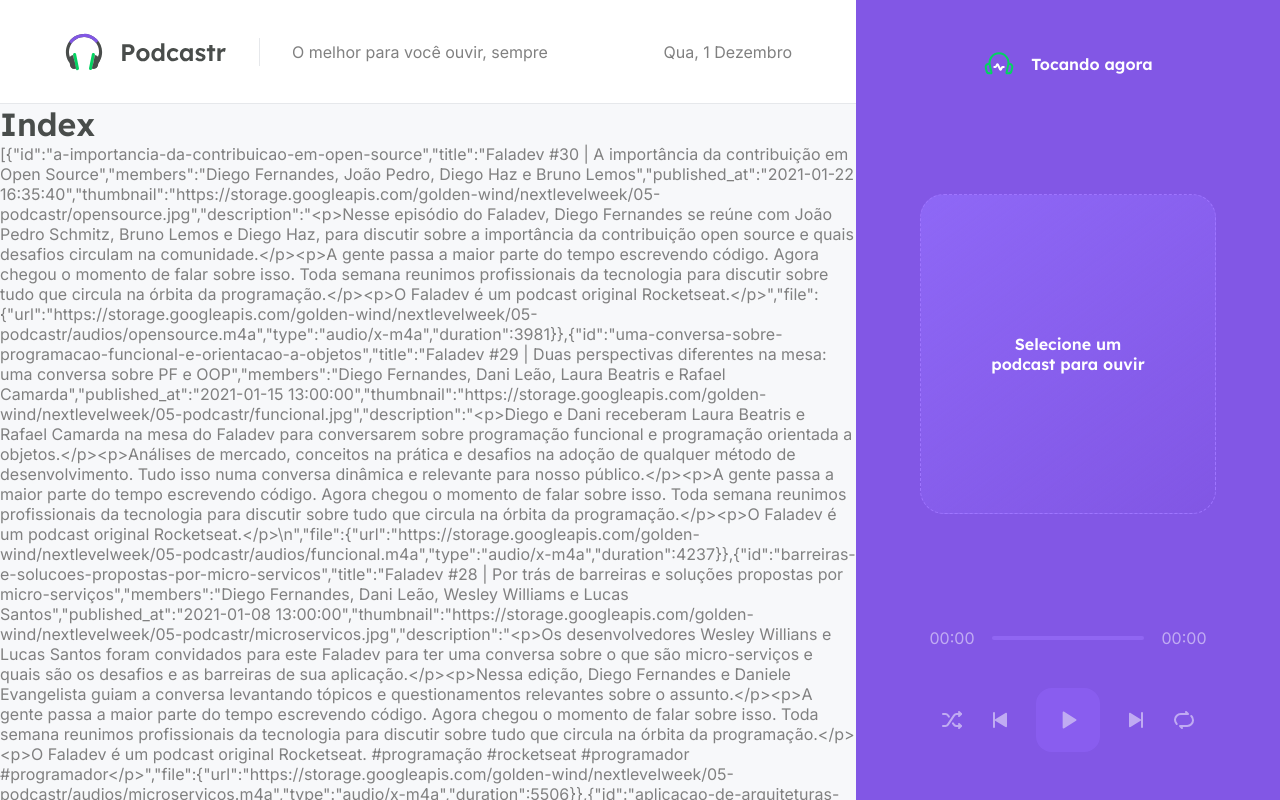
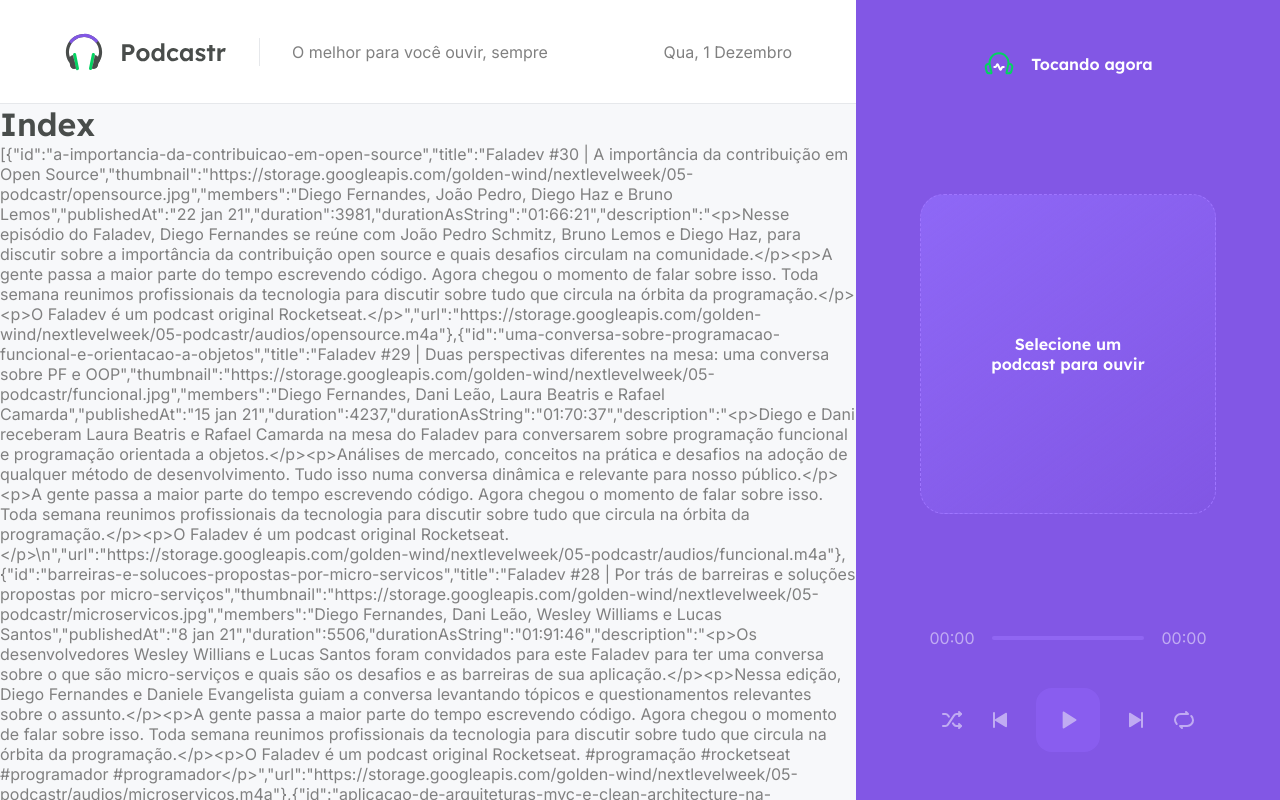
Before and after one commit to edsnasc/podcastr, a Next.js app: page / in a window 1280 px wide. Shown: the top 800 px of the page. Built offline with nearby package versions, Linux system fonts and the light colour scheme; data requests are answered from the project's data file.

Commit message:
create utils

```diff
--- a/src/pages/index.tsx
+++ b/src/pages/index.tsx
@@ -4,7 +4,9 @@
 import {GetStaticProps} from 'next';
 import { api } from '../services/api';
 import { format, parseISO } from 'date-fns';
-import { ptBR } from 'date-fns/locale/pt-BR';
+import ptBR from 'date-fns/locale/pt-BR'
+import { convertDurationToTimeString } from './../utils/convertDurationToTimeString';
+
 // import { useEffect } from "react"
 
 type Episode = {
@@ -60,12 +62,16 @@ export const getStaticProps: GetStaticProps = async () => {
       thumbnail: episode.thumbnail,
       members: episode.members,
       publishedAt: format(parseISO(episode.published_at), 'd MMM yy', { locale: ptBR }),
-    }
+      duration: Number(episode.file.duration),
+      durationAsString: convertDurationToTimeString(Number(episode.file.duration)),
+      description: episode.description,
+      url: episode.file.url,
+    };
   })
 
   return {
     props: {
-      episodes: data
+      episodes,
     },
     revalidate: 60 * 60  * 8, // USANDO SSG
   }
--- /dev/null
+++ b/src/utils/convertDurationToTimeString.ts
@@ -0,0 +1,13 @@
+import { join } from "path/posix";
+
+export function convertDurationToTimeString(duration: number) {
+    const hours = Math.floor(duration / 3600);
+    const minutes = Math.floor((duration % 36000) / 60);
+    const seconds = duration % 60
+
+    const timeString = [hours, minutes, seconds]
+    .map(unit => String(unit).padStart(2, '0'))
+    .join(':')
+
+    return timeString
+}
```
